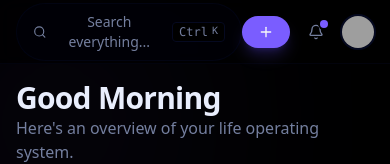
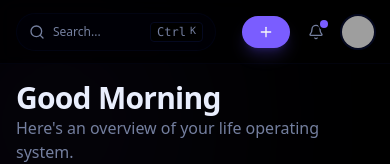
Before and after one commit to sanskarkolekarr/Personal-OS, a Next.js app: page / in a window 390 px wide. Shown: the top 164 px of the page. Built offline with nearby package versions, Linux system fonts and the light colour scheme; no server answers; the database is empty; grey boxes are pictures that could not be loaded.

Commit message:
fix: mobile layout height bugs and nav styling issues

```diff
--- a/src/app/layout.tsx
+++ b/src/app/layout.tsx
@@ -75,11 +75,11 @@ export default function RootLayout({
         className="font-sans min-h-screen bg-background text-foreground antialiased flex flex-col"
       >
         <Providers>
-          <div className="flex h-screen overflow-hidden">
+          <div className="flex h-[100dvh] w-full overflow-hidden">
             {/* Desktop Sidebar */}
             <Sidebar />
 
-            <div className="flex-1 flex flex-col relative w-full">
+            <div className="flex-1 flex flex-col relative w-full max-w-[100vw] overflow-hidden">
               {/* Top Navigation */}
               <Topbar />
 
--- a/src/app/template.tsx
+++ b/src/app/template.tsx
@@ -8,8 +8,7 @@ export default function Template({ children }: { children: React.ReactNode }) {
       initial={{ opacity: 0, y: 20, filter: 'blur(10px)' }}
       animate={{ opacity: 1, y: 0, filter: 'blur(0px)' }}
       exit={{ opacity: 0, y: -20, filter: 'blur(10px)' }}
-      transition={{ duration: 0.4, ease: [0.22, 1, 0.36, 1] }}
-      className="h-full"
+      transition={{ duration: 0.2, ease: 'easeOut' }}
     >
       {children}
     </motion.div>
--- a/src/components/layout/mobile-nav.tsx
+++ b/src/components/layout/mobile-nav.tsx
@@ -19,7 +19,7 @@ export function MobileNav() {
   return (
     <>
       {/* Bottom Navigation Bar */}
-      <div className="md:hidden fixed bottom-0 left-0 right-0 h-16 border-t border-border/40 bg-background/95 backdrop-blur supports-[backdrop-filter]:bg-background/60 z-50 flex items-center justify-around px-2 pb-safe">
+      <div className="md:hidden fixed bottom-0 left-0 right-0 h-16 border-t border-border/40 bg-background/95 backdrop-blur supports-[backdrop-filter]:bg-background/60 z-50 flex items-center justify-around px-2 pb-0">
         {mainItems.map((item) => {
           const isActive = pathname === item.href || pathname.startsWith(`${item.href}/`);
           return (
--- a/src/components/layout/topbar.tsx
+++ b/src/components/layout/topbar.tsx
@@ -58,10 +58,11 @@ export function Topbar() {
         {/* Search / Command Palette Trigger */}
         <button
           onClick={toggleCommandPalette}
-          className="flex items-center gap-2 text-sm text-muted-foreground bg-muted/50 hover:bg-muted/80 transition-colors border border-border/50 rounded-full px-4 py-2 w-full max-w-[280px] md:max-w-[400px]"
+          className="flex items-center gap-2 text-sm text-muted-foreground bg-muted/50 hover:bg-muted/80 transition-colors border border-border/50 rounded-full px-3 py-2 w-full max-w-[200px] sm:max-w-[280px] md:max-w-[400px]"
         >
-          <Search className="h-4 w-4" />
-          <span>Search everything...</span>
+          <Search className="h-4 w-4 shrink-0" />
+          <span className="hidden sm:inline truncate">Search everything...</span>
+          <span className="inline sm:hidden truncate text-xs">Search...</span>
           <kbd className="ml-auto pointer-events-none inline-flex h-5 select-none items-center gap-1 rounded border bg-background px-1.5 font-mono text-[10px] font-medium text-muted-foreground opacity-100">
             <span className="text-xs">Ctrl</span>K
           </kbd>
```
